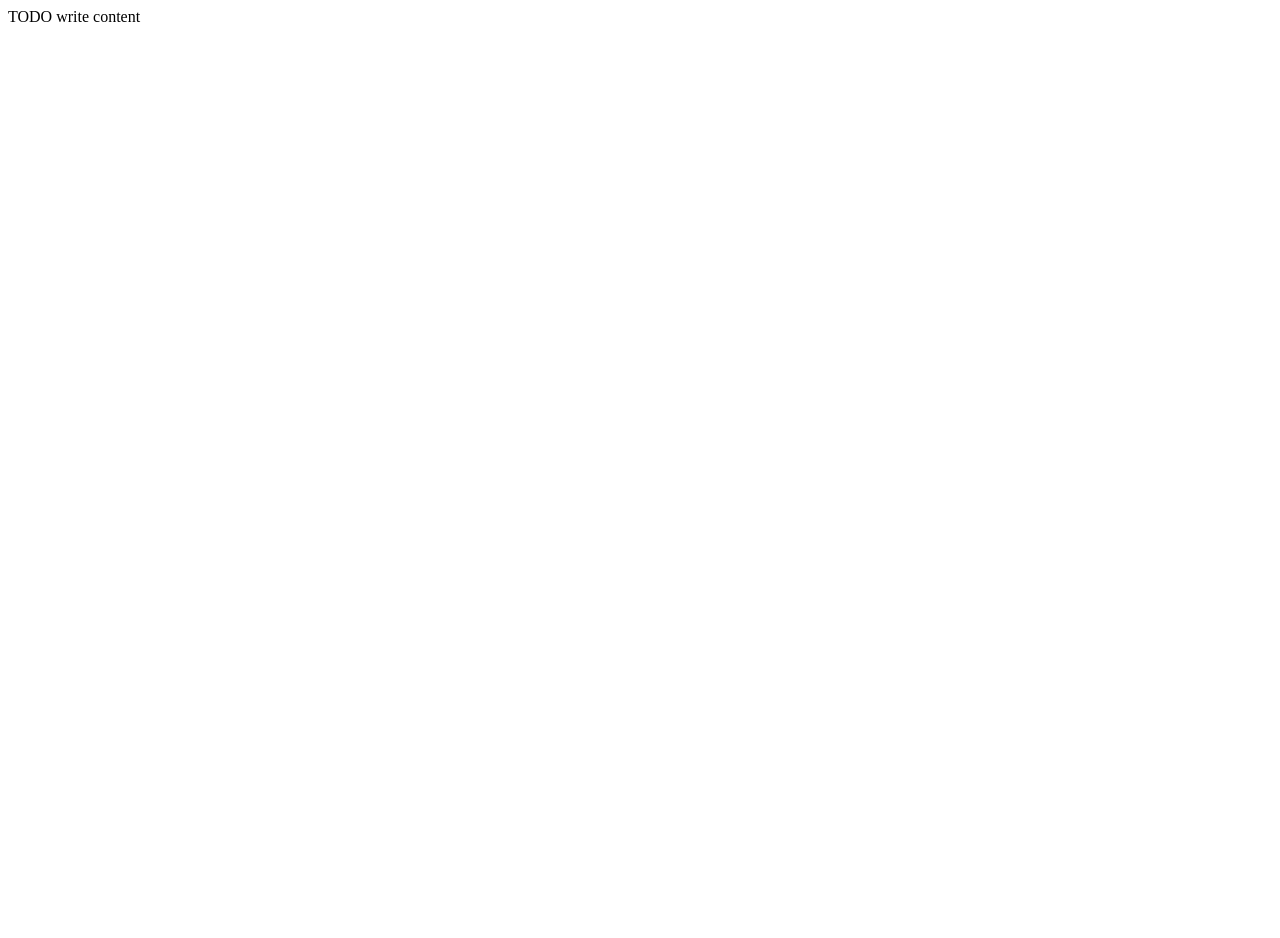
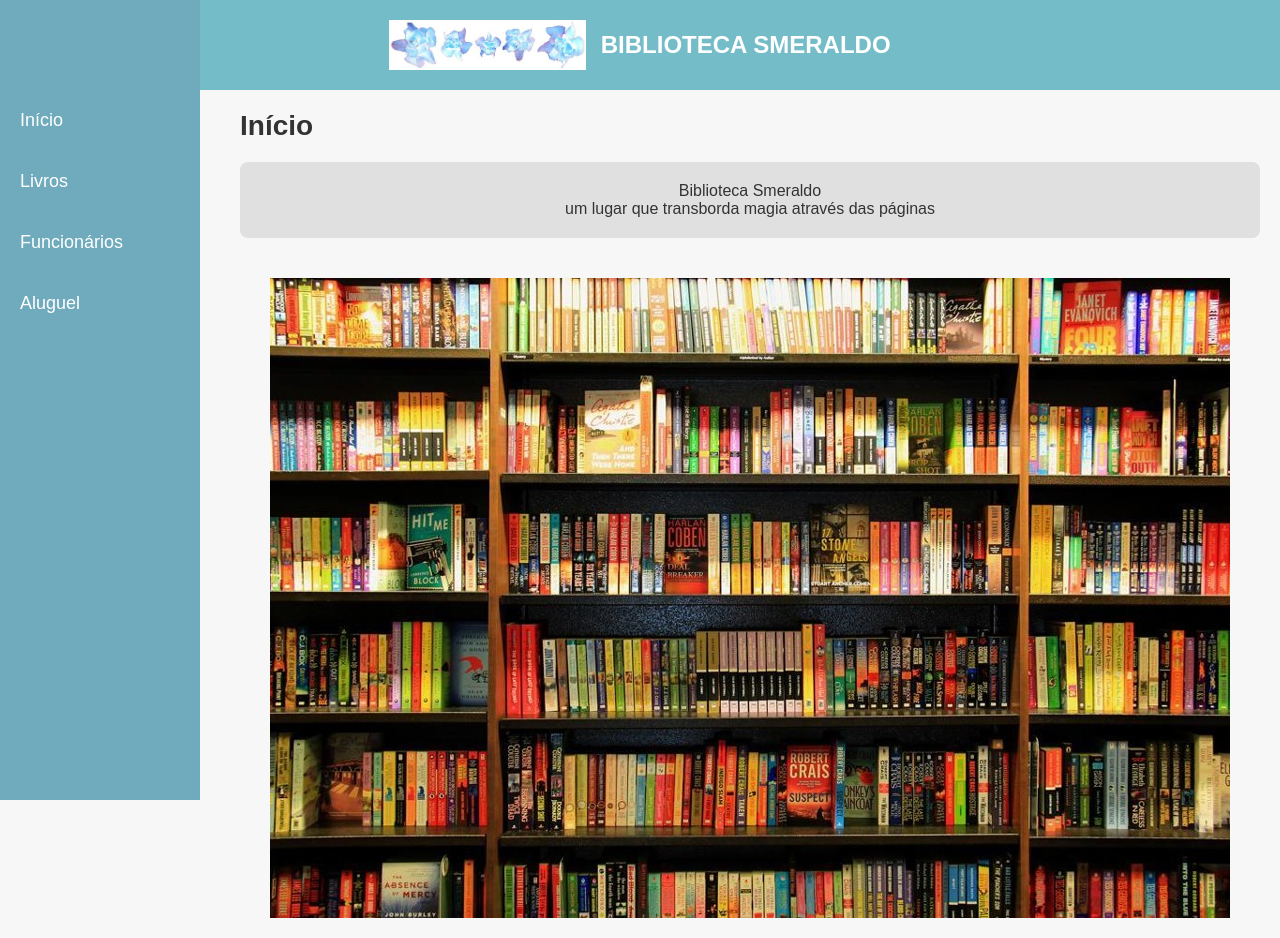
Before and after one commit to extzrarj/ProjetoBiblioteca2.0, a website: page public_html/index.html in a window 1280 px wide. Before the commit the page ends 800 px from the top, so only its background shows below. Drawn offline with Linux system fonts and the light colour scheme; files whose address does not match are found by name.

Commit message:
Index criado

```diff
--- a/public_html/index.html
+++ b/public_html/index.html
@@ -1,15 +1,111 @@
 <!DOCTYPE html>
-<!--
-Click nbfs://nbhost/SystemFileSystem/Templates/Licenses/license-default.txt to change this license
-Click nbfs://nbhost/SystemFileSystem/Templates/Other/html.html to edit this template
--->
-<html>
+<html lang="pt-BR">
 <head>
-        <title>TODO supply a title</title>
     <meta charset="UTF-8">
     <meta name="viewport" content="width=device-width, initial-scale=1.0">
+    <title>Biblioteca Smeraldo</title>
+    <style>
+        * {
+            margin: 0;
+            padding: 0;
+            box-sizing: border-box;
+        }
+
+        body {
+            font-family: Arial, sans-serif;
+            background-color: #f7f7f7;
+            color: #333;
+        }
+
+        header {
+            background-color: #75bcc9;
+            padding: 20px;
+            text-align: center;
+        }
+
+        .logo {
+            height: 50px;
+            vertical-align: middle;
+        }
+
+        h1 {
+            display: inline;
+            font-size: 24px;
+            color: white;
+            margin-left: 10px;
+            vertical-align: middle;
+        }
+
+        nav {
+            background-color: #6fabbc;
+            width: 200px;
+            height: 100vh;
+            position: fixed;
+            top: 0;
+            left: 0;
+            padding-top: 100px;
+        }
+
+        nav ul {
+            list-style-type: none;
+        }
+
+        nav ul li {
+            margin-bottom: 20px;
+        }
+
+        nav ul li a {
+            color: white;
+            text-decoration: none;
+            font-size: 18px;
+            display: block;
+            padding: 10px 20px;
+        }
+
+        main {
+            margin-left: 220px;
+            padding: 20px;
+        }
+
+        h2 {
+            font-size: 28px;
+            margin-bottom: 20px;
+        }
+
+        .description {
+            background-color: #e0e0e0;
+            padding: 20px;
+            border-radius: 8px;
+            margin-bottom: 40px;
+            text-align: center;
+        }
+
+        .main-image {
+            display: block;
+            margin: 0 auto;
+            max-width: 100%;
+        }
+    </style>
 </head>
 <body>
-        <div>TODO write content</div>
+    <header>
+        <img src="logo.jpg" alt="Logo Biblioteca Smeraldo" class="logo">
+        <h1>BIBLIOTECA SMERALDO</h1>
+    </header>
+    <nav>
+        <ul>
+            <li><a href="#">Início</a></li>
+            <li><a href="#">Livros</a></li>
+            <li><a href="#">Funcionários</a></li>
+            <li><a href="#">Aluguel</a></li>
+        </ul>
+    </nav>
+    <main>
+        <h2>Início</h2>
+        <div class="description">
+            <p>Biblioteca Smeraldo<br>um lugar que transborda magia através das páginas</p>
+        </div>
+        <img src="imagem1.jpg" alt="Imagem Principal" class="main-image">
+    </main>
 </body>
 </html>
```
Also changed, not shown: nbproject/private/private.xml (added, +9 -0 lines), imagem1.jpg (added), imagem2.jpg (added), imagem3.webp (added), livro1.jpg (added), livro2.jpg (added), logo.jpg (added), lupa.png (added). Lines whose indentation alone changed are shown as unchanged.
